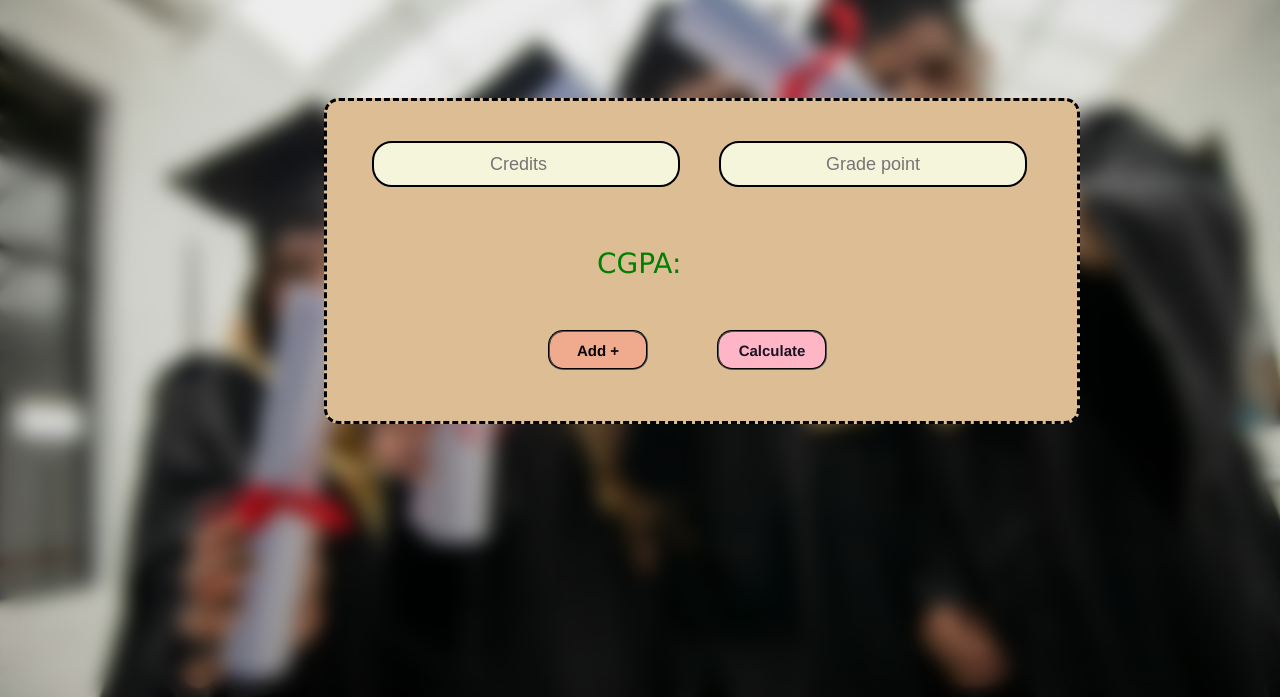
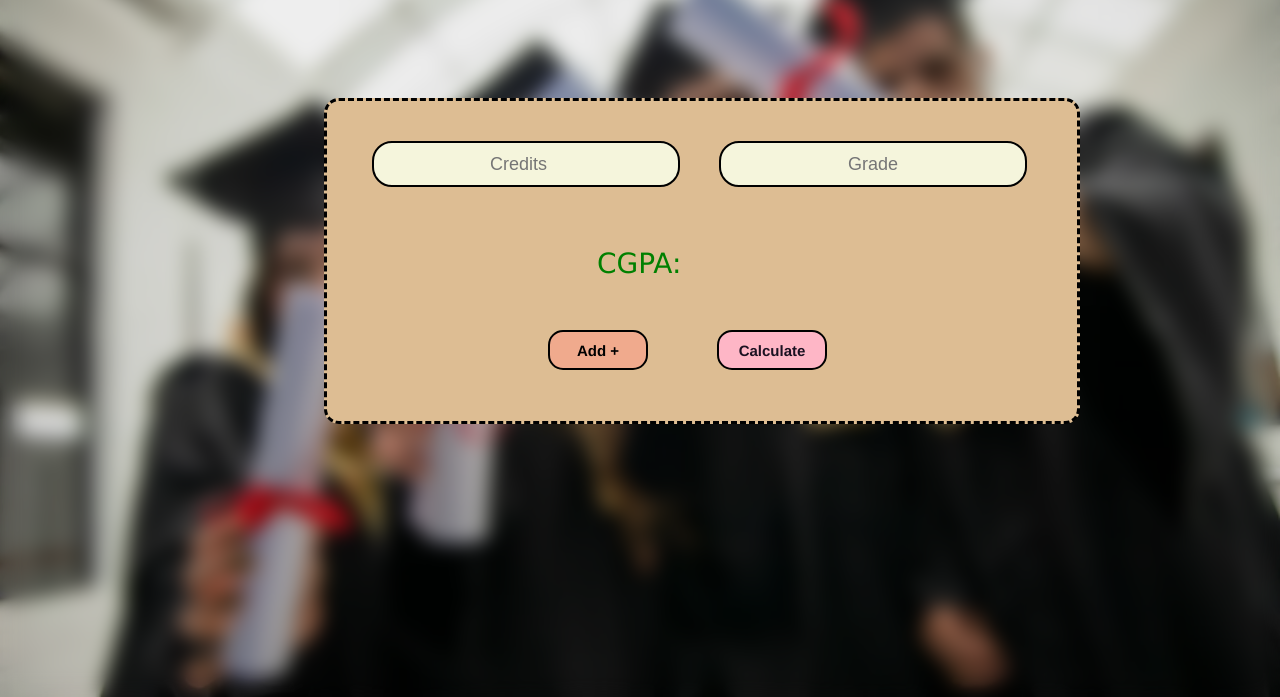
Before and after one commit to Manoranjan-2307/Cgpa_calculator, a plain HTML site: page index.html in a window 1280 px wide. Shown: the part 103-800 px from the top of the page. Drawn offline with Linux system fonts and the light colour scheme.

Commit message:
ui alignment

```diff
--- a/index.html
+++ b/index.html
@@ -33,7 +33,7 @@
             type="text"
             id="inp2"
             class="input-field"
-            placeholder="Grade point"
+            placeholder="Grade"
             maxlength="2"
             required
           />
--- a/style.css
+++ b/style.css
@@ -74,7 +74,7 @@
     border-radius: 15px;
     border-width: 2px;
     border-color: black;
-    border-style:groove;
+    border-style: solid;
     background-color: rgba(243, 168, 141, 0.878);
     font-family: Helvetica;
     font-weight: 600;
@@ -92,7 +92,7 @@
     border-radius: 15px;
     border-width: 2px;
     border-color: black;
-    border-style:groove;
+    border-style:solid;
     background-color: rgb(254, 182, 198);
     font-family: Helvetica;
     color:rgb(26, 17, 33);
```
